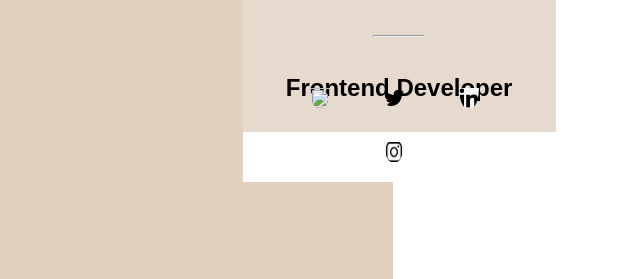
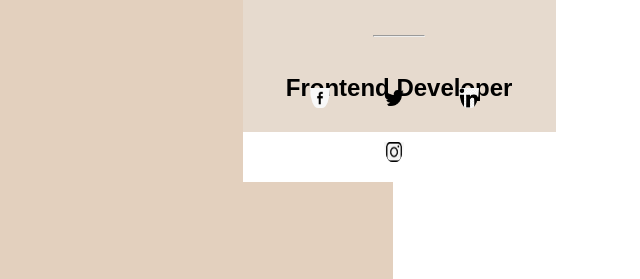
Before and after one commit to neeraj504/myresume, a plain HTML site: page index.html in a window 1280 px wide. Shown: the part 555-834 px from the top of the page, 206-846 px from the left. Drawn offline with Linux system fonts and the light colour scheme; the site is published under a folder, as on GitHub Pages, so addresses that start at the root find nothing.

Commit message:
Update index.html

```diff
--- a/index.html
+++ b/index.html
@@ -32,7 +32,7 @@
                 <h1>Frontend Developer</h1>
                 <div class="profile-social-icon">
                     <ul>
-                        <li><img src="/Images/facebook.png"/></li>
+                        <li><img src="Images/facebook.png"/></li>
                         <li><img src="Images/twitter2.png"/></li>
                         <li><img src="Images/linkedin2.png"/></li>
                         <li><img src="Images/instagram2.png"/></li>
```
